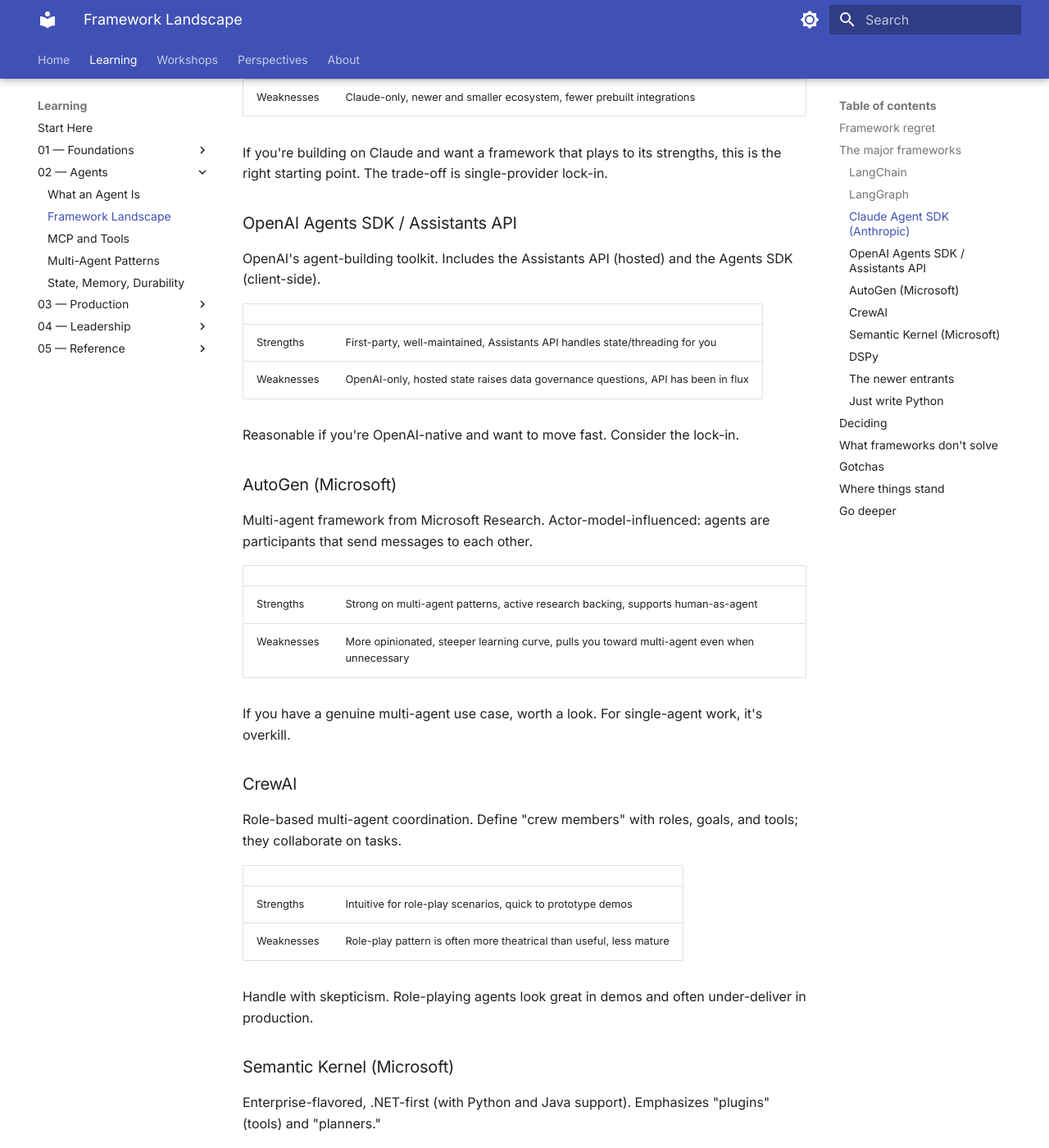
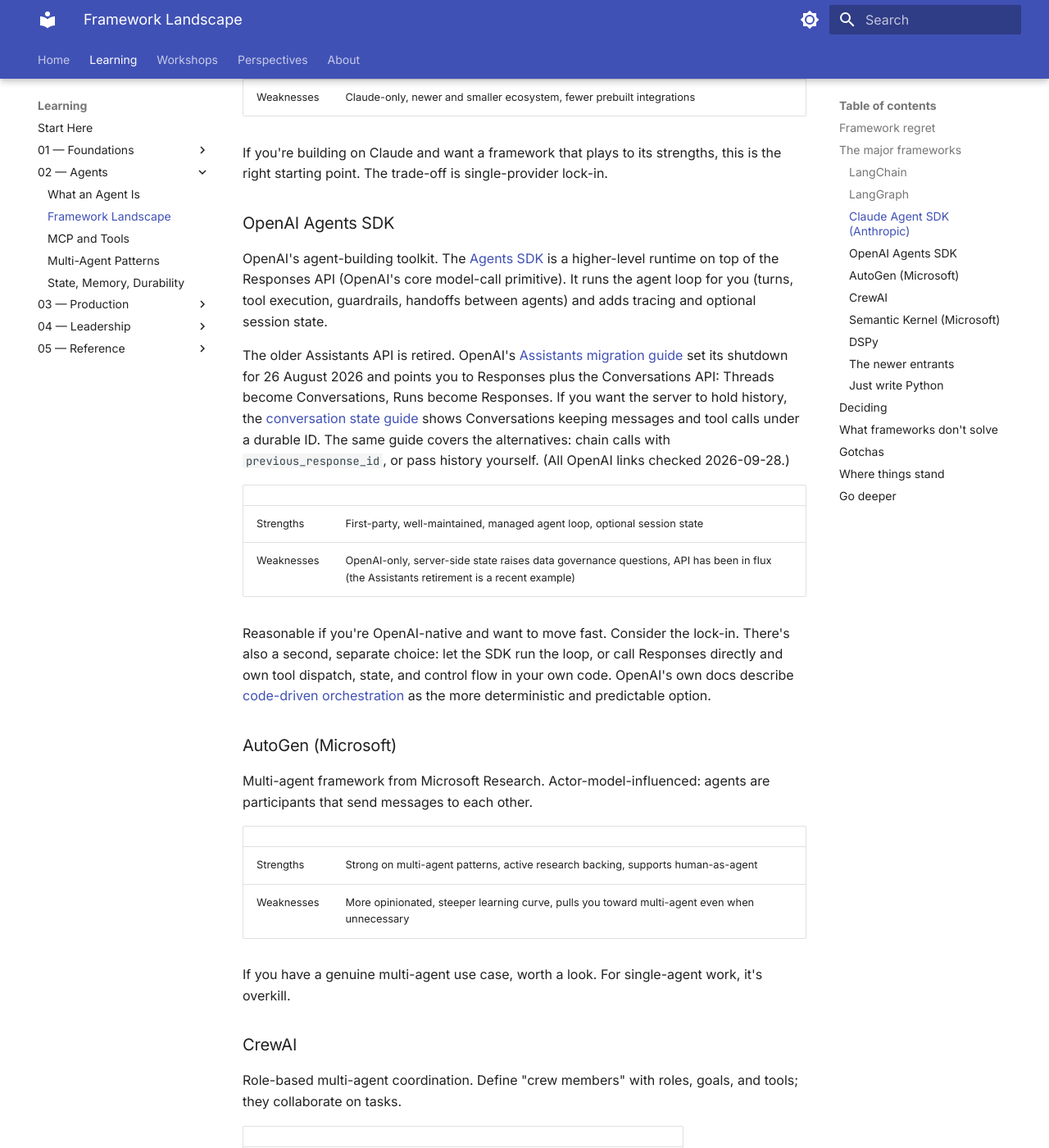
Before and after one commit to Jonathan34/ai-learning, an MkDocs documentation site: the page built from docs/02-agents/08-framework-landscape.md, in a window 1280 px wide and 1400 px high, scrolled down 2084 px. Shown: the whole window at 82% size. Built offline with MkDocs 1.6.1 and Material for MkDocs 9.7.7, drawn with Linux system fonts in a browser that asks for light colours.

Commit message:
Integrate Research pass 8ac91b93d90b:correction-e33a4f-1d49f49004: Replace retired Assistants API references with Responses and Co
Kaioken run run-1790615706789-0, squashed from 1 commit on branch kaioken/ai-learning/run-1790615706789-0.

```diff
--- a/docs/02-agents/08-framework-landscape.md
+++ b/docs/02-agents/08-framework-landscape.md
@@ -57,16 +57,18 @@ Anthropic's official toolkit for building agents on Claude. Tied to Claude model
 
 If you're building on Claude and want a framework that plays to its strengths, this is the right starting point. The trade-off is single-provider lock-in.
 
-### OpenAI Agents SDK / Assistants API
+### OpenAI Agents SDK
 
-OpenAI's agent-building toolkit. Includes the Assistants API (hosted) and the Agents SDK (client-side).
+OpenAI's agent-building toolkit. The [Agents SDK](https://openai.github.io/openai-agents-python/) is a higher-level runtime on top of the Responses API (OpenAI's core model-call primitive). It runs the agent loop for you (turns, tool execution, guardrails, handoffs between agents) and adds tracing and optional session state.
+
+The older Assistants API is retired. OpenAI's [Assistants migration guide](https://platform.openai.com/docs/assistants/overview) set its shutdown for 26 August 2026 and points you to Responses plus the Conversations API: Threads become Conversations, Runs become Responses. If you want the server to hold history, the [conversation state guide](https://developers.openai.com/api/docs/guides/conversation-state/) shows Conversations keeping messages and tool calls under a durable ID. The same guide covers the alternatives: chain calls with `previous_response_id`, or pass history yourself. (All OpenAI links checked 2026-09-28.)
 
 | | |
 |---|---|
-| Strengths | First-party, well-maintained, Assistants API handles state/threading for you |
-| Weaknesses | OpenAI-only, hosted state raises data governance questions, API has been in flux |
+| Strengths | First-party, well-maintained, managed agent loop, optional session state |
+| Weaknesses | OpenAI-only, server-side state raises data governance questions, API has been in flux (the Assistants retirement is a recent example) |
 
-Reasonable if you're OpenAI-native and want to move fast. Consider the lock-in.
+Reasonable if you're OpenAI-native and want to move fast. Consider the lock-in. There's also a second, separate choice: let the SDK run the loop, or call Responses directly and own tool dispatch, state, and control flow in your own code. OpenAI's own docs describe [code-driven orchestration](https://openai.github.io/openai-agents-python/multi_agent/) as the more deterministic and predictable option.
 
 ### AutoGen (Microsoft)
 
```
Also changed, not shown: docs/reference/tools-and-models.md (+1 -1 lines).
